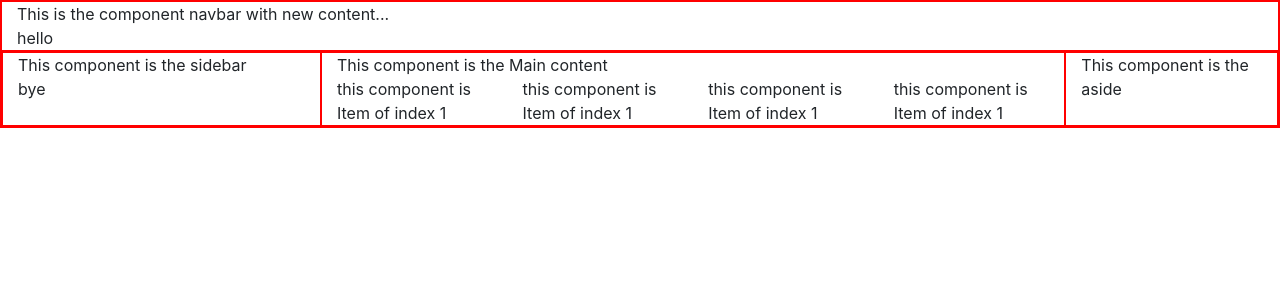
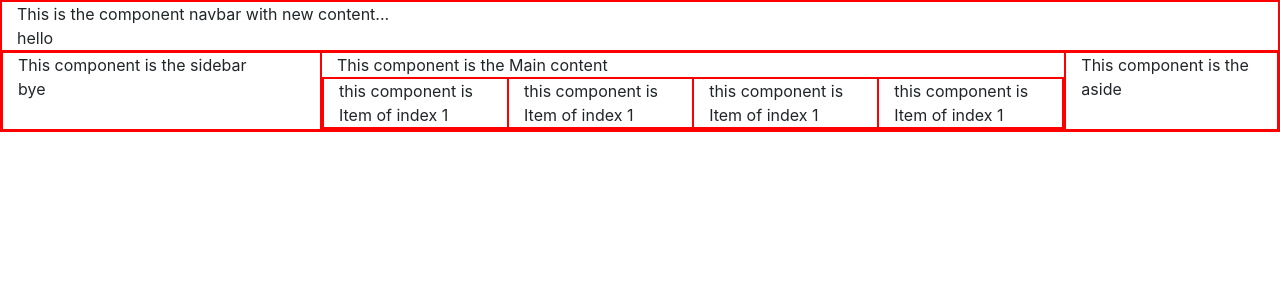
Before and after one commit to nirou8/SellBuyLab, an Angular app: page / in a window 1280 px wide. Shown: the top 300 px of the page. Built offline with nearby package versions, Linux system fonts and the light colour scheme.

Commit message:
add css in item

```diff
--- a/src/app/content/content.component.css
+++ b/src/app/content/content.component.css
@@ -0,0 +1,3 @@
+div{
+    border: solid 1px red;
+    }
```
